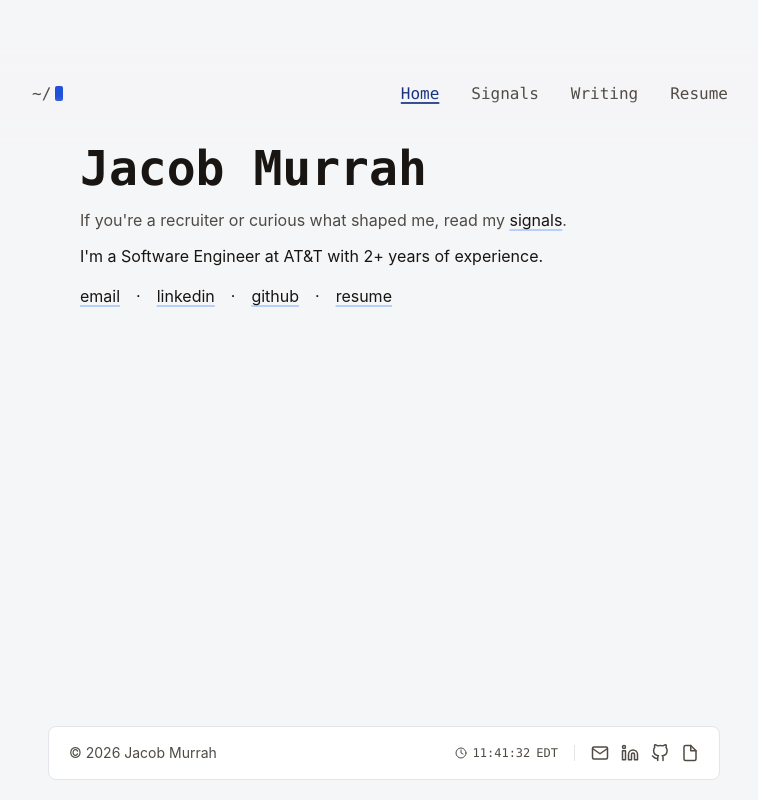
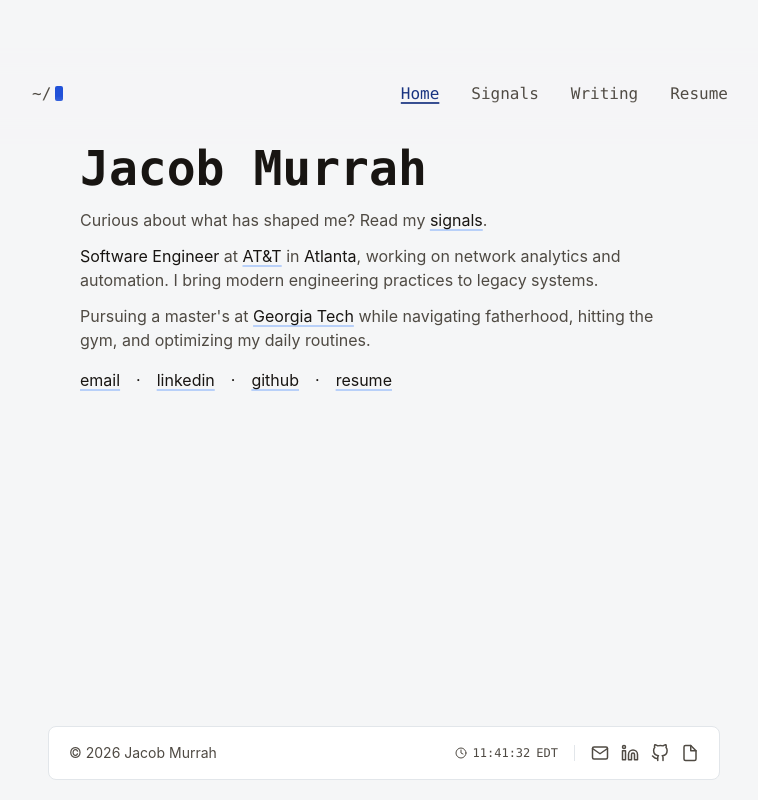
Before and after one commit to jmurrah/personal-portfolio-v3, a React (Vite) app: page / in a window 1280 px wide. Shown: the whole page, without its empty margins (256-1014 px from the left). Built offline with nearby package versions, Linux system fonts and the light colour scheme; a web font is replaced by a local one.

Commit message:
hero section done

```diff
--- a/src/pages/Home.tsx
+++ b/src/pages/Home.tsx
@@ -34,13 +34,37 @@ function HeroSection() {
       <h1 className="text-5xl font-semibold">Jacob Murrah</h1>
       <div className="flex flex-col gap-3">
         <p className="text-[var(--muted)]">
-          If you're a recruiter or curious what shaped me, read my{' '}
+          Curious about what has shaped me? Read my{' '}
           <Link className="inline-link" to="/signals">
             signals
           </Link>
           .
         </p>
-        <p>I'm a Software Engineer at AT&T with 2+ years of experience.</p>
+        <p className="text-[var(--muted)]">
+          <span className="text-[var(--text)]">Software Engineer</span> at{' '}
+          <a
+            href="https://www.att.com/"
+            target="_blank"
+            rel="noopener noreferrer"
+            className="meta-link gap-0.5 flex items-center"
+          >
+            <span>AT&T</span>
+          </a>{' '}
+          in <span className="text-[var(--text)]">Atlanta</span>, working on network analytics and
+          automation. I bring modern engineering practices to legacy systems.
+        </p>
+        <p className="text-[var(--muted)]">
+          Pursuing a master's at{' '}
+          <a
+            href="https://www.gatech.edu/"
+            target="_blank"
+            rel="noopener noreferrer"
+            className="meta-link gap-0.5 flex items-center"
+          >
+            <span>Georgia Tech</span>
+          </a>{' '}
+          while navigating fatherhood, hitting the gym, and optimizing my daily routines.
+        </p>
       </div>
       <div className="flex flex-wrap gap-x-4 justify-start">
         {HERO_LINKS.map((link, index) => (
--- a/src/pages/Signals.tsx
+++ b/src/pages/Signals.tsx
@@ -13,32 +13,32 @@ const signals = [
   {
     age: 17,
     title: 'Top 0.1% Fortnite Player',
-    desc: 'Learned what it takes to compete with the best in the world.',
+    desc: 'Learned what separates the good from the elite.',
   },
   {
     age: 20,
     title: 'Top 1% Valorant Player',
-    desc: "Skills have carryover. Don't take your experiences for granted.",
+    desc: 'Expertise in one area makes learning another much easier.',
   },
   {
     age: 21,
     title: '1000-lb Powerlifting Total',
-    desc: 'You can do anything you set your mind to.',
+    desc: 'Long term goals are only achievable through consistency.',
   },
   {
     age: 22,
     title: 'Married my kindhearted wife',
-    desc: 'Communication is essential to success in all aspects of life.',
+    desc: 'Clear communication prevents most conflicts.',
   },
   {
     age: 22,
     title: 'Graduated from Auburn with 4 internships',
-    desc: 'Make the most of the environment you are in.',
+    desc: 'Your environment does not determine growth, effort does.',
   },
   {
     age: 23,
     title: 'Accepted into Georgia Tech',
-    desc: 'Stopped wondering if I belonged. The ability was always there.',
+    desc: 'Stopped wondering if I belonged in the rooms I was in.',
   },
   { age: 23, title: 'Today', desc: 'Refining my daily routines to do more with less time.' },
 ];
```
